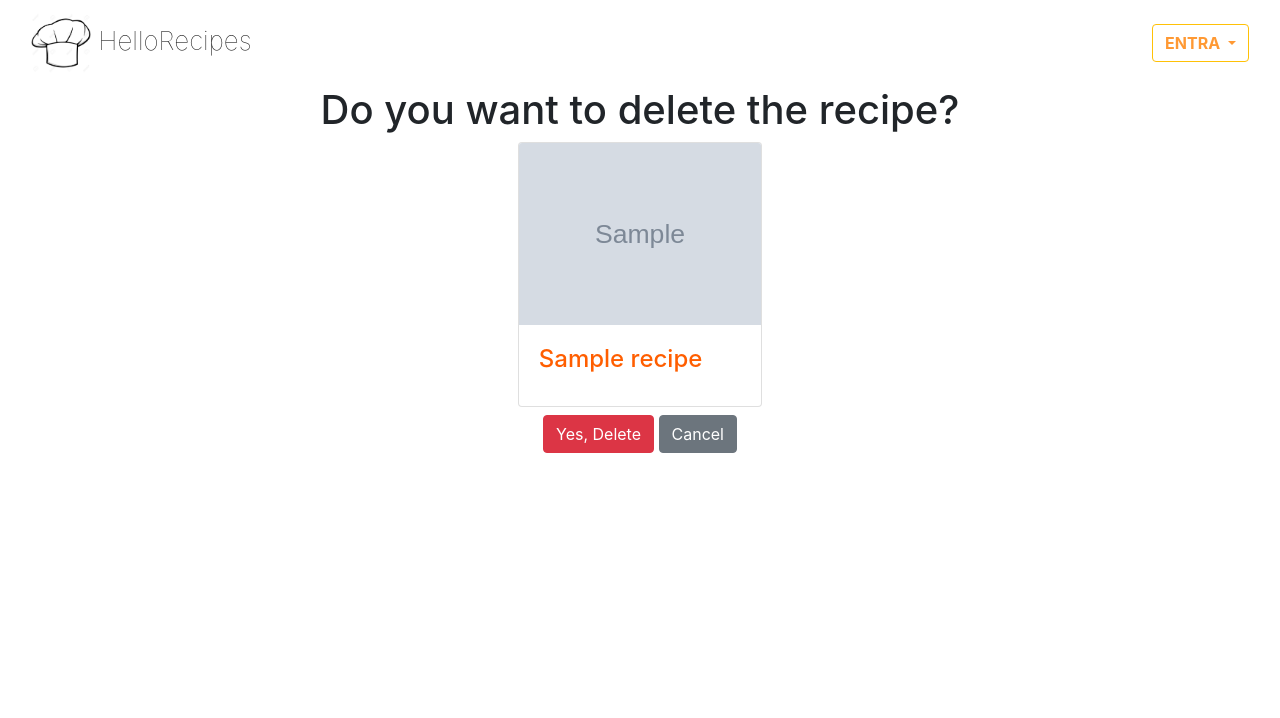
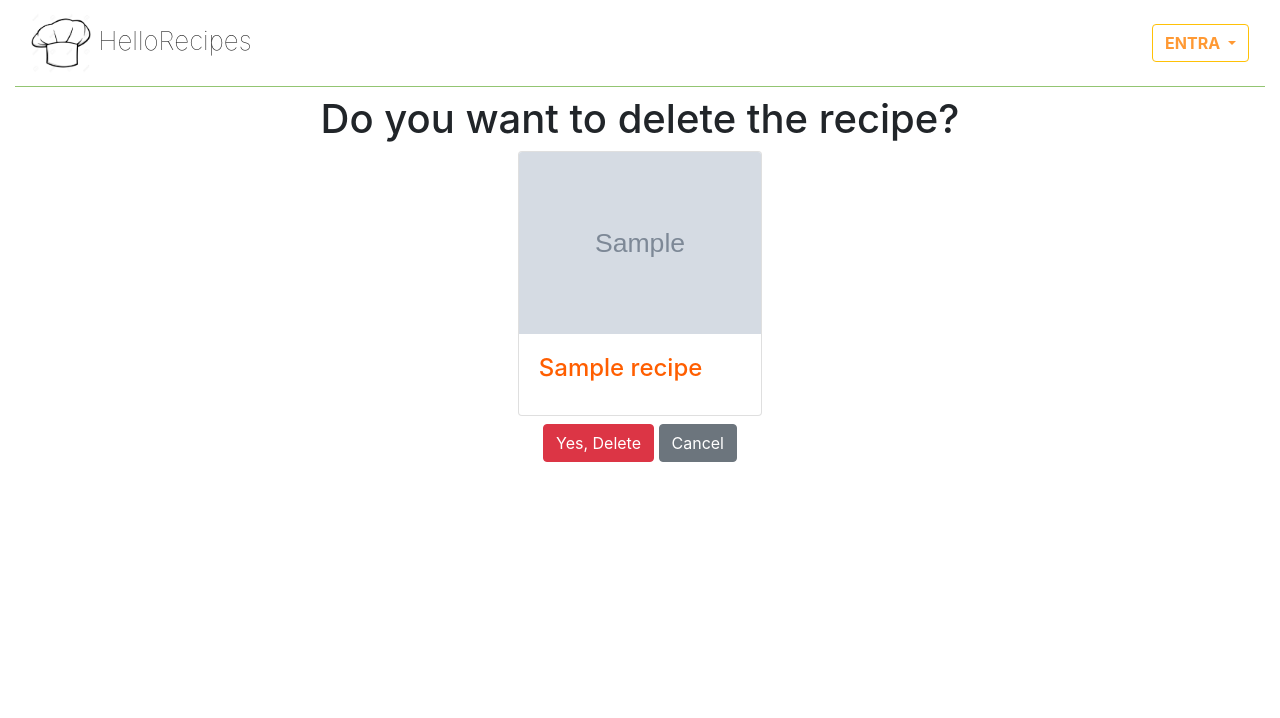
Before and after one commit to andrewp88/MyRecipe_Website, a Django app: template recipe/templates/recipe/recipeDelete.html in a window 1280 px wide. Shown: the top 718 px of the page. Run offline with Django 3.2, Linux system fonts and the light colour scheme; the template is opened without the code that fills it: most values are stand-ins (such as "Sample title", 1, 10 or a date in 2020); grey boxes marked "Sample" are stand-in pictures; some libraries are stand-ins or nearby versions.

Commit message:
saved recipe/sticky navbar

```diff
--- a/recipe/templates/recipe/homepage.html
+++ b/recipe/templates/recipe/homepage.html
@@ -11,7 +11,7 @@
             <div class="col" >
                 <form  id="searchform" action="." method="get">  {% csrf_token %}
                     <div class="row" >
-                        <div class="col" id="colSearch">
+                        <div class="col-lg-9 col-sm-5 col-md-6" id="colSearch">
                             {{form}}
                         </div>
                         <div class="col-2" >
--- a/static/style.css
+++ b/static/style.css
@@ -46,6 +46,14 @@ body{
     width:auto;
 }
 
+.navbar{
+    border-bottom: 1px solid  #93c572;
+    position: sticky;
+    background: white;
+}
+
+
+
 #profile-img {
     border-radius: 50%;
 }
@@ -60,7 +68,8 @@ body{
 }
 
 #addRecipe{
-    background: #9dcf48;
+    background: #93c572;
+    border: 1px solid black;
 
 }
 
--- a/templates/base.html
+++ b/templates/base.html
@@ -20,7 +20,7 @@
 
         <div class="row">
             <div class="col-md-2 col-sm-0"></div>
-			<div class="col-md-8">
+			<div class="col-md-8 mt-2">
 					{% if messages %}
                     {% for message in messages  %}
                         <div class="alert alert-{{ message.tags }}">
--- a/templates/navbar.html
+++ b/templates/navbar.html
@@ -1,5 +1,5 @@
 
-    <nav class="navbar navbar-light" bg-light d-xs-block >
+    <nav class="navbar fixed-top navbar-light" bg-light d-xs-block >
         <div class="navbar-header">
             <a class="navbar-brand" href="\home" >
                 <span class="navbar-title">
--- a/users/views.py
+++ b/users/views.py
@@ -61,7 +61,8 @@ def user_login_view(request):
                 print("user autentication succes:",user)
                 return redirect('/home')
             else:
-               return HttpResponseRedirect('/fail/url/')
+                messages.add_message(request, messages.INFO, 'Password or Email are wrong.')
+                return redirect("/login")
 
     form = UserLoginForm()
     return render(request, 'users/login.html', context)
```
Also changed, not shown: recipe/views.py (+3 -12 lines).
